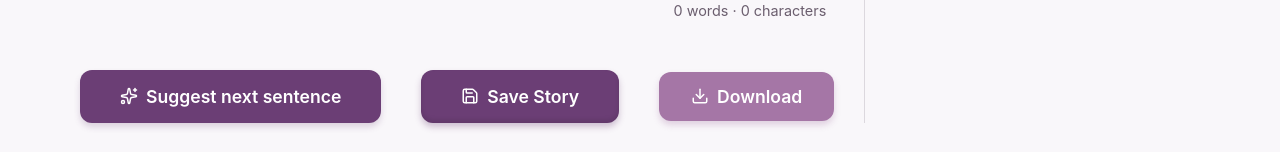
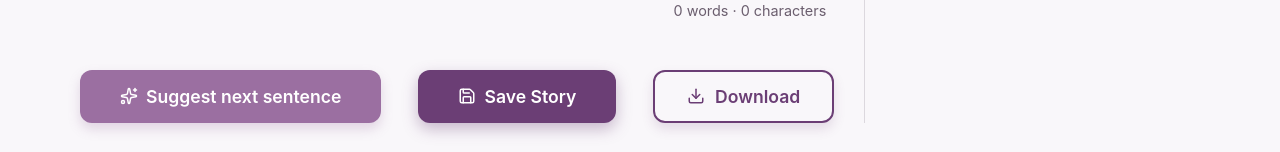
Before and after one commit to Doileo/write-with-me, a React (Vite) app: page / in a window 1280 px wide. Shown: the part 792-944 px from the top of the page. Built offline with nearby package versions, Linux system fonts and the light colour scheme; no server answers.

Commit message:
style(buttons): define hierarchy and unify styles for suggest, save, and download buttons

```diff
--- a/src/components/WritingScreen/WritingScreen.module.css
+++ b/src/components/WritingScreen/WritingScreen.module.css
@@ -75,6 +75,12 @@
 
 :root[data-theme="dark"] .writing-screen__editor {
   background: var(--color-surface);
+}
+:root[data-theme="dark"] .export-button {
+  color: var(--color-surface); /* light text */
+  background-color: var(--color-primary);
+  border-color: var(--color-primary);
+  box-shadow: 0 6px 12px rgba(107, 62, 117, 0.25);
 }
 
 .editor__textarea {
@@ -176,31 +182,30 @@
   margin-top: 1rem;
 }
 
-/* === Suggestion Button === */
+/* === Suggestion Button (Tertiary CTA) === */
 .writing-screen__suggest-button {
   display: inline-flex;
   align-items: center;
   justify-content: center;
   gap: 0.5rem;
-  background-color: var(--color-primary);
-  color: var(--color-surface);
+  background-color: var(--color-focus); /* Soft Orchid */
+  color: var(--color-surface); /* White text */
   font-weight: 600;
-  font-size: 1rem;
+  font-size: 0.95rem; /* slightly smaller */
   padding: 0.7rem 1.5rem;
   border-radius: var(--radius-md);
   border: none;
   cursor: pointer;
-  box-shadow: 0 4px 6px rgba(107, 62, 117, 0.2);
-  transition: background 0.2s ease, transform 0.15s ease;
+  box-shadow: 0 6px 12px rgba(155, 111, 161, 0.25); /* softer shadow */
+  transition: background 0.3s ease, transform 0.2s ease, box-shadow 0.3s ease;
   width: 100%;
   max-width: 70ch;
 }
 
-.writing-screen__suggest-button:hover,
-.writing-screen__suggest-button:focus-visible {
-  background-color: var(--color-focus);
-  transform: translateY(-2px);
-  outline: none;
+.writing-screen__suggest-button:hover {
+  background-color: #c48fcc; /* Lighter orchid */
+  box-shadow: 0 14px 24px rgba(196, 143, 204, 0.4);
+  transform: translateY(-3px);
 }
 
 .writing-screen__suggest-button:focus-visible {
@@ -208,28 +213,7 @@
   outline-offset: 2px;
 }
 
-.suggestion-icon {
-  color: var(--color-muted);
-  pointer-events: none;
-  user-select: none;
-  transition: transform 0.2s ease, filter 0.2s ease;
-  border-radius: 50%;
-}
-
-.writing-screen__suggestion-accept:hover .suggestion-icon,
-.writing-screen__suggestion-reject:hover .suggestion-icon {
-  transform: scale(1.2) rotate(3deg);
-  filter: drop-shadow(0 0 4px var(--color-focus));
-}
-
-.writing-screen__suggestion-accept:focus-visible,
-.writing-screen__suggestion-reject:focus-visible {
-  outline: none;
-  box-shadow: 0 0 0 3px var(--color-focus-ring);
-  border-color: var(--color-focus);
-}
-
-/* === Save Button === */
+/* === Save Button (Primary CTA) === */
 .save-button {
   display: inline-flex;
   align-items: center;
@@ -237,66 +221,66 @@
   gap: 0.5rem;
   padding: 0.85rem 2rem;
   border-radius: var(--radius-md);
-  background: var(--color-primary);
-  color: var(--color-surface);
+  background: var(--color-primary); /* Deep Plum */
+  color: var(--color-surface); /* White */
   font-family: var(--font-family-base);
   font-weight: 600;
   font-size: 1.1rem;
   border: none;
   cursor: pointer;
-  box-shadow: 0 4px 6px rgba(107, 62, 117, 0.3),
-    inset 0 -3px 5px rgba(0, 0, 0, 0.1);
-  transition: box-shadow 0.3s ease, transform 0.2s ease;
+  box-shadow: 0 6px 15px rgba(107, 62, 117, 0.35);
+  transition: background-color 0.3s ease, box-shadow 0.3s ease,
+    transform 0.2s ease;
 }
 
 .save-button:hover,
 .save-button:focus-visible {
-  box-shadow: 0 12px 20px rgba(107, 62, 117, 0.45),
-    inset 0 -3px 7px rgba(0, 0, 0, 0.15);
+  background-color: #6e3a8a; /* Slightly lighter deep plum */
+  box-shadow: 0 14px 24px rgba(110, 58, 138, 0.6);
   transform: translateY(-3px);
-  outline: none;
-}
-
-.save-button:active {
-  box-shadow: 0 2px 6px rgba(107, 62, 117, 0.25),
-    inset 0 -3px 5px rgba(0, 0, 0, 0.1);
-  transform: translateY(0);
-}
-
-.save-button:focus-visible {
   outline: 3px solid var(--color-focus-ring);
   outline-offset: 2px;
 }
 
+.save-button:active {
+  box-shadow: 0 4px 10px rgba(107, 62, 117, 0.3);
+  transform: translateY(0);
+}
+
+/* === Export Button (Secondary CTA) === */
 .export-button {
   display: inline-flex;
   justify-content: center;
   align-items: center;
-  gap: 0.5rem;
+  gap: 0.6rem; /* slightly more gap between icon and text */
   padding: 0.85rem 2rem;
   border-radius: var(--radius-md);
-  background-color: var(--color-accent); /* Lavender accent */
-  color: var(--color-surface); /* white */
+  background-color: transparent;
+  color: var(--color-primary);
   font-family: var(--font-family-base);
   font-weight: 600;
-  font-size: 1.1rem;
-  border: none;
+  font-size: 1.1rem; /* slightly bigger font */
+  border: 2px solid var(--color-primary);
   cursor: pointer;
-  box-shadow: 0 4px 6px rgba(165, 118, 166, 0.3); /* softened shadow matching accent */
-  transition: box-shadow 0.3s ease, transform 0.2s ease;
+  box-shadow: 0 6px 12px rgba(107, 62, 117, 0.15);
+  transition: background-color 0.3s ease, color 0.3s ease, box-shadow 0.3s ease,
+    border-color 0.3s ease, transform 0.2s ease;
 }
 
 .export-button:hover,
 .export-button:focus-visible {
-  background-color: var(--color-primary); /* Deep Plum on hover/focus */
-  box-shadow: 0 12px 20px rgba(107, 62, 117, 0.6);
+  background-color: var(--color-primary);
+  color: var(--color-surface);
+  box-shadow: 0 14px 28px rgba(107, 62, 117, 0.4);
+  border-color: var(--color-primary);
   transform: translateY(-3px);
-  outline: none;
+  outline: 3px solid var(--color-focus-ring);
+  outline-offset: 2px;
 }
 
-.export-button:focus-visible {
-  outline: 3px solid var(--color-focus-ring);
-  outline-offset: 2px;
+.export-button:active {
+  box-shadow: 0 4px 8px rgba(107, 62, 117, 0.25);
+  transform: translateY(0);
 }
 
 /* === Suggestion Box === */
```
